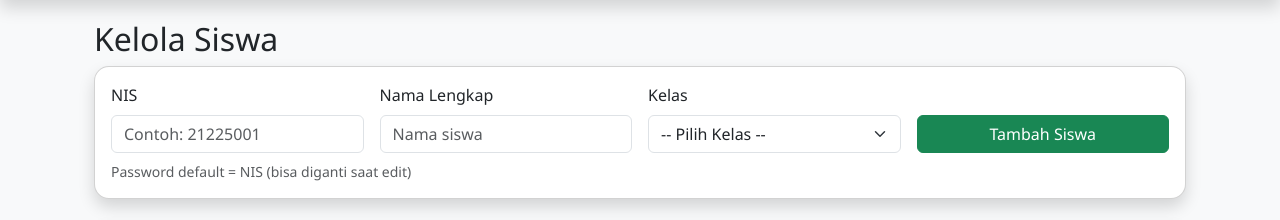
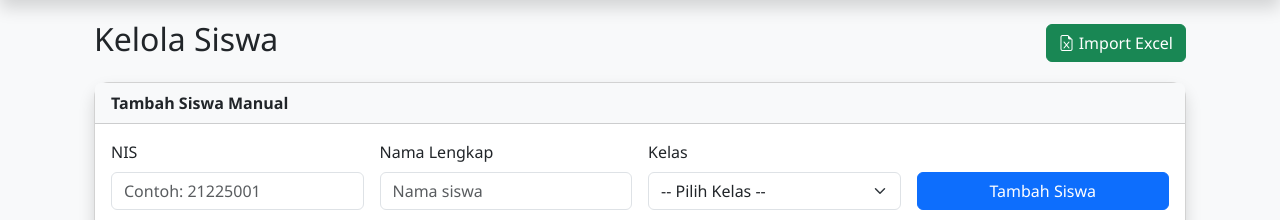
Before and after one commit to MUZAKI1453/CBT_Sekolah, a Flask app: page /admin/kelola_siswa in a window 1280 px wide. Shown: the part 56-276 px from the top of the page. Run offline with Flask 3, Linux system fonts and the light colour scheme; a user stored in the database is signed in.

Commit message:
impor excel - guru & siswa

```diff
--- a/CBT_Sekolah/routes/admin_routes.py
+++ b/CBT_Sekolah/routes/admin_routes.py
@@ -1,4 +1,5 @@
 from datetime import datetime
+import pandas as pd  # <--- WAJIB DITAMBAHKAN UNTUK BACA EXCEL
 
 from flask import Blueprint, render_template, request, flash, redirect, url_for
 from flask_login import login_required, current_user, login_user
@@ -57,16 +58,63 @@ def kelola_kelas():
     kelas = Kelas.query.all()
     return render_template('admin/kelola_kelas.html', kelas=kelas)
 
-# ==================== KELOLA SISWA ====================
+# ==================== KELOLA SISWA (UPDATED) ====================
 @bp.route('/kelola_siswa', methods=['GET', 'POST'])
 @login_required
 def kelola_siswa():
     if current_user.role != 'admin': return redirect('/')
+
     if request.method == 'POST':
-        if 'tambah' in request.form:
+        # --- FITUR BARU: IMPORT EXCEL ---
+        if 'import_siswa' in request.form:
+            file = request.files.get('file_excel')
+            if file:
+                try:
+                    df = pd.read_excel(file)
+                    berhasil = 0
+                    gagal = 0
+
+                    # Loop setiap baris di Excel
+                    for _, row in df.iterrows():
+                        # Ambil data & bersihkan format angka (misal: 1001.0 -> 1001)
+                        nis = str(row['NIS']).split('.')[0].strip()
+                        nama = str(row['Nama']).strip()
+                        nama_kelas = str(row['Kelas']).strip()
+
+                        # 1. Cek duplikat NIS
+                        if User.query.filter_by(username=nis).first():
+                            gagal += 1
+                            continue # Skip siswa ini
+
+                        # 2. Cari ID Kelas berdasarkan Nama Kelas di Excel
+                        kelas_obj = Kelas.query.filter_by(nama_kelas=nama_kelas).first()
+                        if not kelas_obj:
+                            gagal += 1
+                            continue # Skip jika kelas tidak ditemukan di DB
+
+                        # 3. Tambahkan User Baru (Password Default = NIS)
+                        db.session.add(User(
+                            username=nis,
+                            password=generate_password_hash(nis),
+                            role='siswa',
+                            nama=nama,
+                            kelas_id=kelas_obj.id
+                        ))
+                        berhasil += 1
+
+                    db.session.commit()
+                    flash(f'Import Selesai! Berhasil: {berhasil}, Gagal: {gagal} (NIS duplikat / Nama Kelas salah)', 'info')
+
+                except Exception as e:
+                    flash(f'Gagal memproses file: {str(e)}', 'danger')
+            else:
+                flash('File Excel tidak ditemukan!', 'warning')
+
+        # --- FITUR LAMA: TAMBAH MANUAL ---
+        elif 'tambah' in request.form:
             nis = request.form['nis']
             nama = request.form['nama']
-            kelas_id = kelas_id = int(request.form['kelas_id'])
+            kelas_id = int(request.form['kelas_id'])
             pwd = request.form.get('password', nis)
             if User.query.filter_by(username=nis).first():
                 flash('NIS sudah terdaftar!', 'warning')
@@ -80,6 +128,8 @@ def kelola_siswa():
                 ))
                 db.session.commit()
                 flash('Siswa berhasil ditambah!', 'success')
+
+        # --- FITUR LAMA: EDIT ---
         elif 'edit' in request.form:
             user_id = request.form['user_id']
             user = User.query.get_or_404(user_id)
@@ -89,23 +139,62 @@ def kelola_siswa():
                 user.password = generate_password_hash(request.form['password_edit'])
             db.session.commit()
             flash('Data siswa berhasil diupdate!', 'success')
+
+        # --- FITUR LAMA: HAPUS ---
         elif 'hapus' in request.form:
             user_id = request.form['user_id_hapus']
             user = User.query.get_or_404(user_id)
             db.session.delete(user)
             db.session.commit()
             flash('Siswa berhasil dihapus!', 'success')
-    siswa = User.query.filter_by(role='siswa').options(db.joinedload(User.kelas)).all()
+
+    # Load data untuk ditampilkan di tabel
+    siswa = User.query.filter_by(role='siswa').options(joinedload(User.kelas)).all()
     kelas = Kelas.query.all()
     return render_template('admin/kelola_siswa.html', siswa=siswa, kelas=kelas)
 
-# ==================== KELOLA GURU ====================
+# ==================== KELOLA GURU (UPDATED) ====================
 @bp.route('/kelola_guru', methods=['GET', 'POST'])
 @login_required
 def kelola_guru():
     if current_user.role != 'admin': return redirect('/')
+
     if request.method == 'POST':
-        if 'tambah' in request.form:
+        # --- FITUR BARU: IMPORT EXCEL ---
+        if 'import_guru' in request.form:
+            file = request.files.get('file_excel')
+            if file:
+                try:
+                    df = pd.read_excel(file)
+                    berhasil = 0
+                    skip = 0
+
+                    for _, row in df.iterrows():
+                        nip = str(row['NIP']).split('.')[0].strip()
+                        nama = str(row['Nama']).strip()
+
+                        # Cek duplikat NIP
+                        if User.query.filter_by(username=nip).first():
+                            skip += 1
+                            continue
+
+                        # Tambah Guru (Password Default = NIP)
+                        db.session.add(User(
+                            username=nip,
+                            password=generate_password_hash(nip),
+                            role='guru',
+                            nama=nama
+                        ))
+                        berhasil += 1
+
+                    db.session.commit()
+                    flash(f'Import Guru Selesai! Berhasil: {berhasil}, Skip (Duplikat): {skip}', 'info')
+
+                except Exception as e:
+                    flash(f'Gagal memproses file: {str(e)}', 'danger')
+
+        # --- FITUR LAMA: TAMBAH MANUAL ---
+        elif 'tambah' in request.form:
             nip = request.form['nip']
             nama = request.form['nama']
             pwd = request.form.get('password', nip)
@@ -120,6 +209,8 @@ def kelola_guru():
                 ))
                 db.session.commit()
                 flash('Guru berhasil ditambah!', 'success')
+
+        # --- FITUR LAMA: EDIT ---
         elif 'edit' in request.form:
             user = User.query.get_or_404(request.form['user_id'])
             user.nama = request.form['nama_edit']
@@ -127,11 +218,14 @@ def kelola_guru():
                 user.password = generate_password_hash(request.form['password_edit'])
             db.session.commit()
             flash('Data guru berhasil diupdate!', 'success')
+
+        # --- FITUR LAMA: HAPUS ---
         elif 'hapus' in request.form:
             user = User.query.get_or_404(request.form['user_id_hapus'])
             db.session.delete(user)
             db.session.commit()
             flash('Guru berhasil dihapus!', 'success')
+
     guru = User.query.filter_by(role='guru').all()
     return render_template('admin/kelola_guru.html', guru=guru)
 
@@ -165,26 +259,17 @@ def kelola_mapel():
     mapel = Mapel.query.all()
     return render_template('admin/kelola_mapel.html', mapel=mapel, guru_list=guru_list)
 
-# ==================== [BARU] MONITORING UJIAN ====================
+# ==================== MONITORING UJIAN ====================
 @bp.route('/ujian', methods=['GET', 'POST'])
 @login_required
 def ujian():
     if current_user.role != 'admin': return redirect('/')
-
-    # Logic Hapus Ujian
     if request.method == 'POST' and 'hapus' in request.form:
         ujian_id = request.form['ujian_id']
         ujian_obj = Ujian.query.get_or_404(ujian_id)
-
-        # Hapus ujian (jawaban siswa terkait akan otomatis terhapus jika cascade diatur,
-        # tapi di code models belum ada cascade, jadi SQLAlchemy akan handle delete biasa)
         db.session.delete(ujian_obj)
         db.session.commit()
         flash('Ujian berhasil dihapus permanen!', 'success')
         return redirect(url_for('admin.ujian'))
-
-    # Tampilkan semua ujian diurutkan dari yang terbaru
-    # Kita join dengan Mapel agar bisa menampilkan nama Mapel & Guru
     data_ujian = Ujian.query.order_by(Ujian.waktu_mulai.desc()).all()
-
     return render_template('admin/ujian.html', ujian=data_ujian, datetime=datetime)
--- a/CBT_Sekolah/templates/admin/kelola_siswa.html
+++ b/CBT_Sekolah/templates/admin/kelola_siswa.html
@@ -1,10 +1,17 @@
 {% extends "base.html" %}
 {% block content %}
 <div class="container mt-4">
-    <h2>Kelola Siswa</h2>
+    <div class="d-flex justify-content-between align-items-center mb-3">
+        <h2>Kelola Siswa</h2>
+        <button class="btn btn-success" data-bs-toggle="modal" data-bs-target="#modalImportSiswa">
+            <i class="bi bi-file-earmark-excel"></i> Import Excel
+        </button>
+    </div>
 
-    <!-- Form Tambah Siswa -->
     <div class="card shadow mb-4">
+        <div class="card-header bg-light">
+            <strong>Tambah Siswa Manual</strong>
+        </div>
         <div class="card-body">
             <form method="POST" class="row g-3 align-items-end">
                 <div class="col-md-3">
@@ -25,14 +32,13 @@
                     </select>
                 </div>
                 <div class="col-md-3">
-                    <button type="submit" name="tambah" class="btn btn-success w-100">Tambah Siswa</button>
+                    <button type="submit" name="tambah" class="btn btn-primary w-100">Tambah Siswa</button>
                 </div>
             </form>
             <small class="text-muted d-block mt-2">Password default = NIS (bisa diganti saat edit)</small>
         </div>
     </div>
 
-    <!-- Tabel Daftar Siswa -->
     <div class="card shadow">
         <div class="card-body">
             <table class="table table-hover align-middle">
@@ -62,7 +68,6 @@
                         </td>
                     </tr>
 
-                    <!-- Modal Edit -->
                     <div class="modal fade" id="edit{{ s.id }}">
                         <div class="modal-dialog">
                             <form method="POST">
@@ -102,7 +107,6 @@
                         </div>
                     </div>
 
-                    <!-- Modal Hapus -->
                     <div class="modal fade" id="hapus{{ s.id }}">
                         <div class="modal-dialog">
                             <form method="POST">
@@ -130,4 +134,34 @@
         </div>
     </div>
 </div>
+
+<div class="modal fade" id="modalImportSiswa">
+    <div class="modal-dialog">
+        <form method="POST" enctype="multipart/form-data">
+            <div class="modal-content">
+                <div class="modal-header bg-success text-white">
+                    <h5 class="modal-title">Import Data Siswa</h5>
+                    <button type="button" class="btn-close btn-close-white" data-bs-dismiss="modal"></button>
+                </div>
+                <div class="modal-body">
+                    <div class="alert alert-info small">
+                        <strong>Format Excel:</strong>
+                        <ul class="mb-0 ps-3">
+                            <li>Kolom A: <strong>NIS</strong> (Wajib unik)</li>
+                            <li>Kolom B: <strong>Nama</strong></li>
+                            <li>Kolom C: <strong>Kelas</strong> (Harus sama persis dengan menu Kelas)</li>
+                        </ul>
+                    </div>
+                    <div class="mb-3">
+                        <label class="form-label">Upload File (.xlsx)</label>
+                        <input type="file" name="file_excel" class="form-control" accept=".xlsx" required>
+                    </div>
+                </div>
+                <div class="modal-footer">
+                    <button type="submit" name="import_siswa" class="btn btn-success">Upload & Proses</button>
+                </div>
+            </div>
+        </form>
+    </div>
+</div>
 {% endblock %}
```
Also changed, not shown: CBT_Sekolah/templates/admin/kelola_guru.html (+39 -6 lines).
